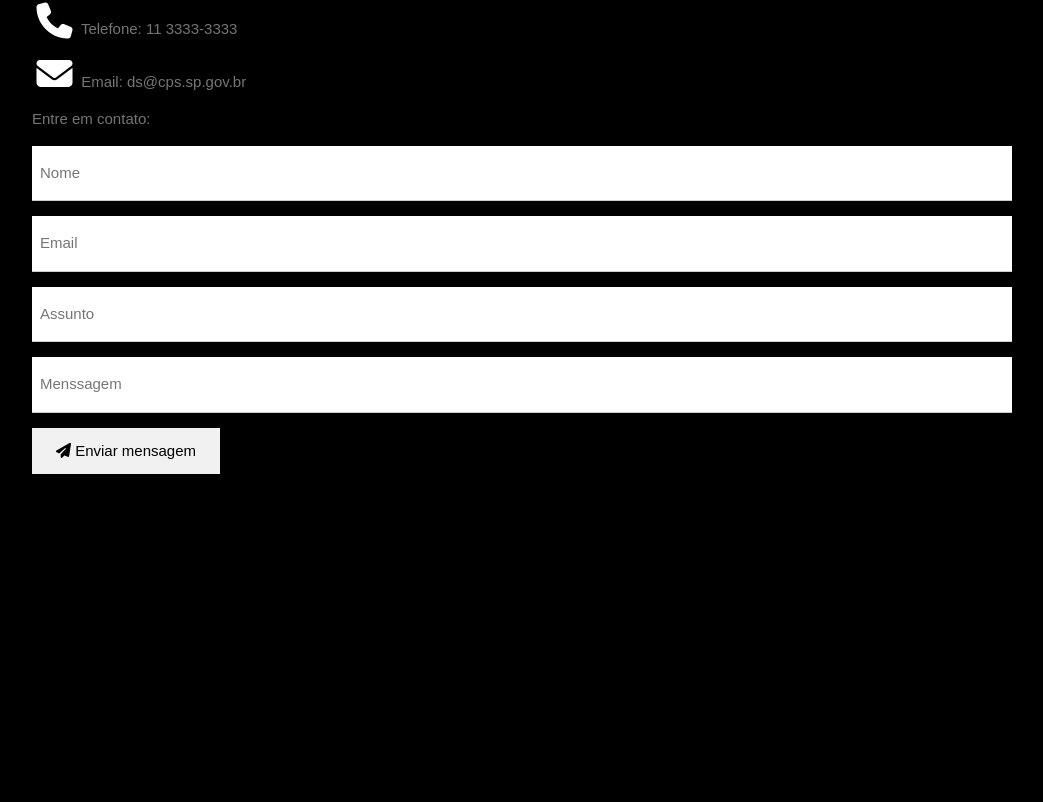
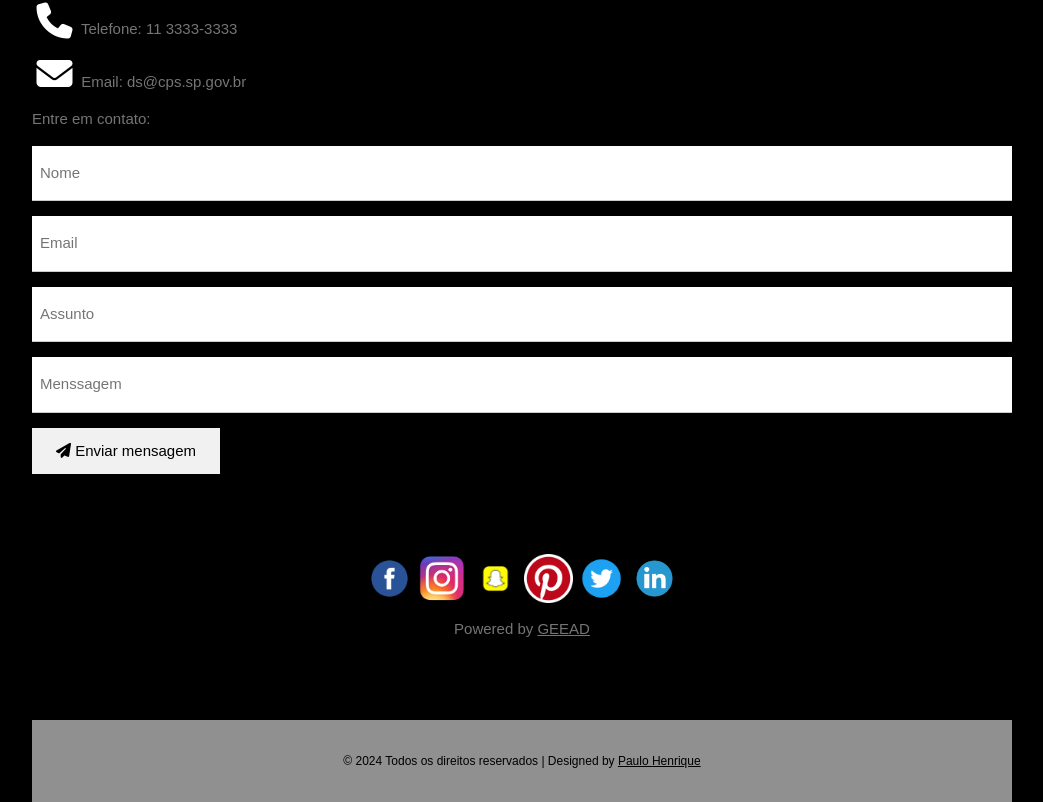
Before and after one commit to AshSlake/Site-GEEAD---HTML, a plain HTML site: page index.html in a window 1280 px wide. Shown: the part 3823-4625 px from the top of the page, without its empty margins (118-1161 px from the left). Before the commit the page ends 4313 px from the top, so only its background shows below. Drawn offline with nearby package versions, Linux system fonts and the light colour scheme.

Commit message:
feat: footer and final pagina for aplication

```diff
--- a/index.html
+++ b/index.html
@@ -295,10 +295,11 @@
       <div class="w3-row w3-center">
         <div class="w3-third">
           <h2 class="w3-text-grey">HTML5</h2>
+
           <img
             src="IMG/html5.png"
             style="width: 50%"
-            class="w3-opacity w3-hover-opacity-off"
+            class="w3-opacity w3-hover-opacity-off transition"
             onclick="window.open('https://www.w3.org/html/', '_blank')"
           />
         </div>
@@ -307,7 +308,7 @@
           <img
             src="IMG/CSS3.png"
             style="width: 50%"
-            class="w3-opacity w3-hover-opacity-off"
+            class="w3-opacity w3-hover-opacity-off transition"
             onclick="window.open('https://www.w3.org/Style/CSS/', '_blank')"
           />
         </div>
@@ -316,7 +317,7 @@
           <img
             src="IMG/php.png"
             style="width: 50%"
-            class="w3-opacity w3-hover-opacity-off"
+            class="w3-opacity w3-hover-opacity-off transition"
             onclick="window.open('https://www.php.net/', '_blank')"
           />
         </div>
@@ -328,7 +329,7 @@
           <img
             src="IMG/csharp.png"
             style="width: 50%"
-            class="w3-opacity w3-hover-opacity-off"
+            class="w3-opacity w3-hover-opacity-off transition"
             onclick="window.open('https://docs.microsoft.com/en-us/dotnet/csharp/', '_blank')"
           />
         </div>
@@ -337,7 +338,7 @@
           <img
             src="IMG/sql.png"
             style="width: 50%"
-            class="w3-opacity w3-hover-opacity-off"
+            class="w3-opacity w3-hover-opacity-off transition"
             onclick="window.open('https://www.w3schools.com/sql/', '_blank')"
           />
         </div>
@@ -346,7 +347,7 @@
           <img
             src="IMG/java.png"
             style="width: 50%"
-            class="w3-opacity w3-hover-opacity-off"
+            class="w3-opacity w3-hover-opacity-off transition"
             onclick="window.open('https://www.java.com/', '_blank')"
           />
         </div>
@@ -426,6 +427,47 @@
           </p>
         </form>
       </div>
+
+      <!-- Footer -->
+
+      <footer class="w3-content w3-padding-64 w3-center">
+        <a href="http://geead.cps.sp.gov.br/" target="_blank" href="">
+          <img src="IMG/facebook.png" alt="facebook" class="icon"
+        /></a>
+        <a href="http://geead.cps.sp.gov.br/" target="_blank" href="">
+          <img src="IMG/instagram.png" alt="instagram" class="icon"
+        /></a>
+        <a href="http://geead.cps.sp.gov.br/" target="_blank" href="">
+          <img src="IMG/Snapchat.png" alt="Snapchat" class="icon"
+        /></a>
+        <a href="http://geead.cps.sp.gov.br/" target="_blank" href="">
+          <img src="IMG/Pinterest.png" alt="Pinterest" class="icon"
+        /></a>
+        <a href="http://geead.cps.sp.gov.br/" target="_blank" href="">
+          <img src="IMG/twitter.png" alt="twitter" class="icon"
+        /></a>
+        <a href="http://geead.cps.sp.gov.br/" target="_blank" href="">
+          <img src="IMG/linkedin.png" alt="linkedin" class="icon"
+        /></a>
+
+        <p class="w3-medium">
+          Powered by
+          <a href="http://geead.cps.sp.gov.br/" target="_blank" class=""
+            >GEEAD</a
+          >
+        </p>
+      </footer>
+
+      <footer
+        class="w3-container w3-padding-16 w3-center w3-opacity w3-light-grey w3-small"
+      >
+        <p class="w3-margin">
+          © 2024 Todos os direitos reservados | Designed by
+          <a href="#" target="_blank">Paulo Henrique</a>
+        </p>
+      </footer>
+
+      <!-- End page content -->
     </div>
   </body>
 </html>
--- a/style.css
+++ b/style.css
@@ -25,7 +25,7 @@ body {
 }
 
 .icon {
-  width: 8%;
-  height: 8%;
+  width: 5%;
+  height: 5%;
   object-fit: cover; /* Ajusta o conteúdo da imagem para ocupar todo o espaço disponível */
 }
```
